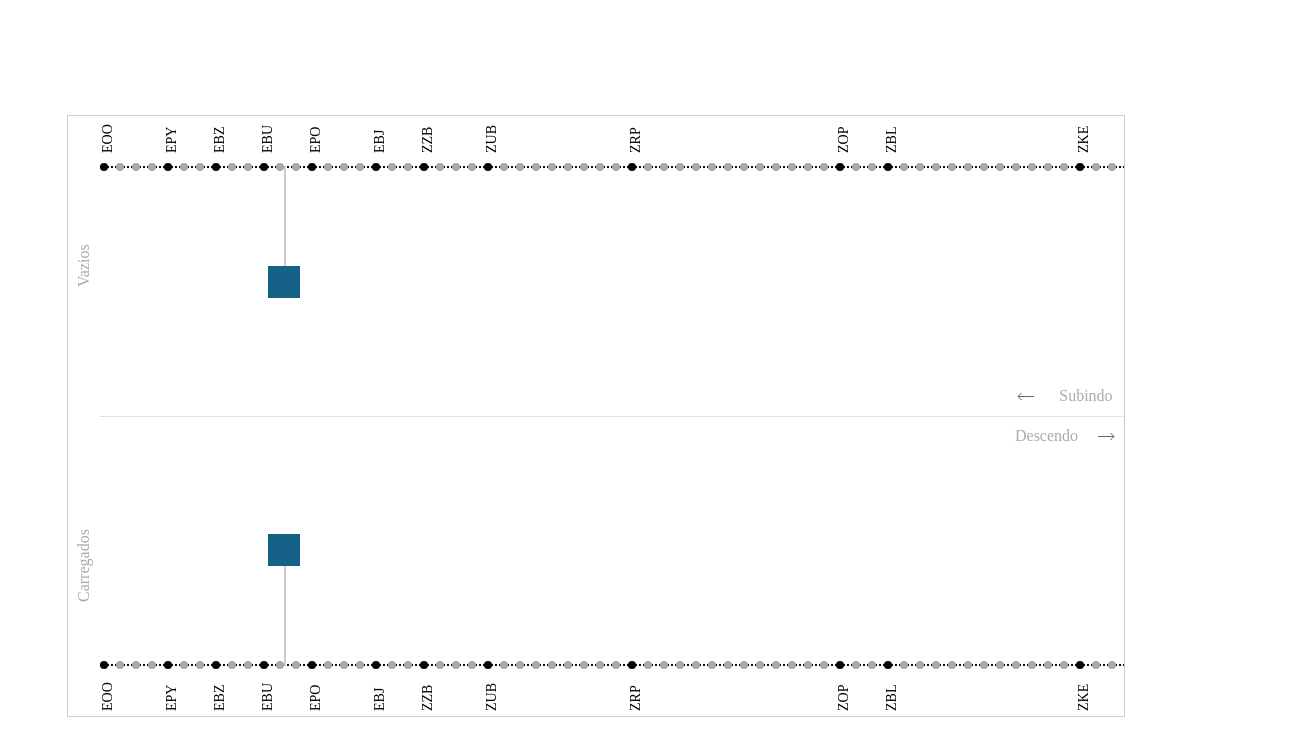
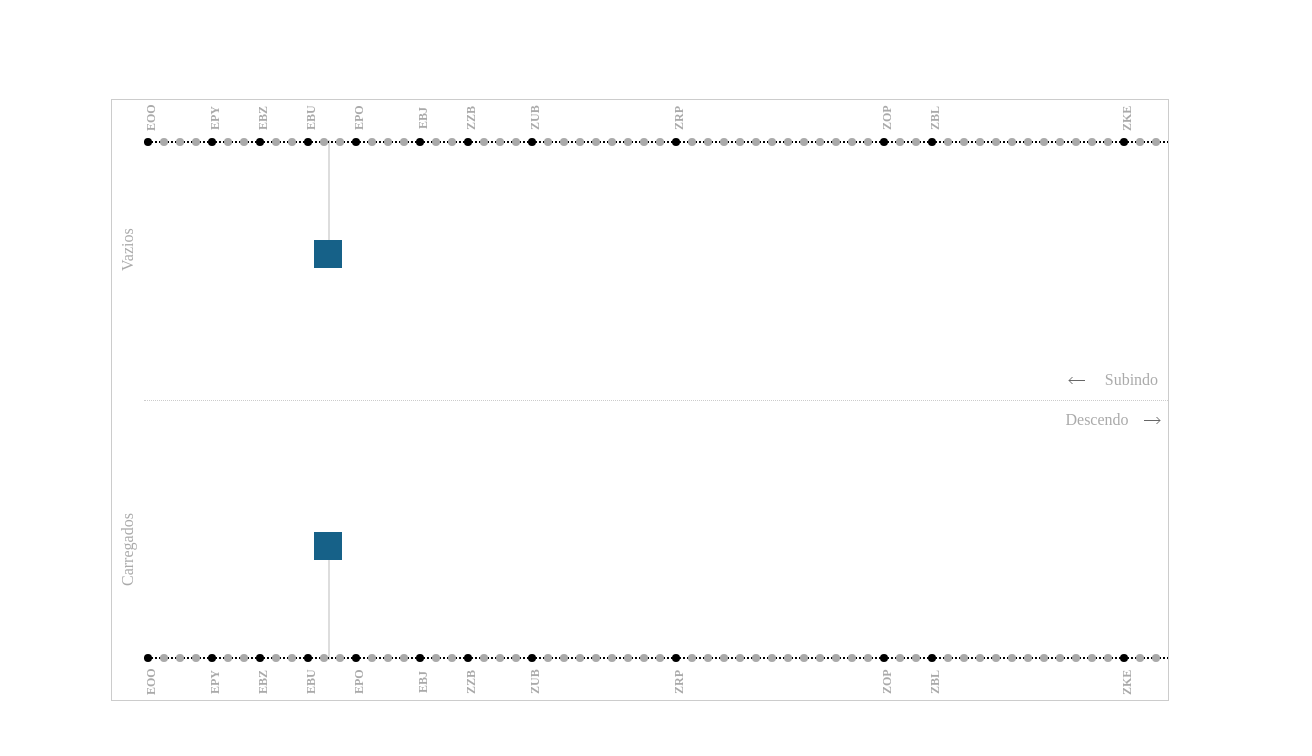
Before and after one commit to ramonprata/react-lab, a React (Create React App) app: page /state-management in a window 1280 px wide. Shown: the top 756 px of the page, 1312 px wide, since content can reach past the window. Built offline with nearby package versions, Linux system fonts and the light colour scheme.

Commit message:
versao semi-final

```diff
--- a/src/App.jsx
+++ b/src/App.jsx
@@ -2,13 +2,13 @@ import React from 'react';
 import './App.css';
 import { BrowserRouter as Router } from 'react-router-dom';
 import { MainPageContainer } from './features/mainPage';
-import MapaFrota from './features/mapaFrota/views/MapaFrota';
+import MapaContainer from './features/mapaFrota/views/MapaContainer';
 // import { theme } from './shared/theme';
 
 function App() {
   return (
     <Router>
-      <MapaFrota />
+      <MapaContainer />
       {/* <MainPageContainer /> */}
     </Router>
   );
--- a/src/features/mapaFrota/dados.mock.js
+++ b/src/features/mapaFrota/dados.mock.js
@@ -1,3 +1,9 @@
+export const trens = [
+  {
+    Patio: 'ZBL',
+  },
+];
+
 export const mapaEstacoesGraoDictionaty = {
   EOO: {
     estacaoPatio: 'EOO',
@@ -208,116 +214,3 @@ export const mapaEstacoesGraoDictionaty = {
     proximos: ['', ''],
   },
 };
-
-export const trens = [
-  {
-    Patio: 'ZBL',
-  },
-];
-
-export const objetosNasEstacoes = [
-  {
-    trem: 'A1',
-    estacaoPatio: 'EPO',
-  },
-  {
-    trem: 'A2',
-    estacaoPatio: 'EJB',
-  },
-  {
-    trem: 'A3',
-    estacaoPatio: 'EBY1',
-  },
-  {
-    trem: 'A4',
-    estacaoPatio: 'EJB4',
-  },
-  {
-    trem: 'A4',
-    estacaoPatio: 'EJB6',
-  },
-];
-
-export const estacoesPatios = [
-  {
-    estacaoPatio: 'ECO',
-  },
-  {
-    estacaoPatio: 'EBY',
-  },
-  {
-    estacaoPatio: 'EJB',
-  },
-  {
-    estacaoPatio: 'EPO',
-  },
-  {
-    estacaoPatio: 'ECO1',
-  },
-  {
-    estacaoPatio: 'EBY1',
-  },
-  {
-    estacaoPatio: 'EJB1',
-  },
-  {
-    estacaoPatio: 'EPO1',
-  },
-  {
-    estacaoPatio: 'ECO2',
-  },
-  {
-    estacaoPatio: 'EBY2',
-  },
-  {
-    estacaoPatio: 'EJB2',
-  },
-  {
-    estacaoPatio: 'EPO2',
-  },
-  {
-    estacaoPatio: 'ECO3',
-  },
-  {
-    estacaoPatio: 'EBY3',
-  },
-  {
-    estacaoPatio: 'EJB3',
-  },
-  {
-    estacaoPatio: 'EPO3',
-  },
-  {
-    estacaoPatio: 'ECO4',
-  },
-  {
-    estacaoPatio: 'EBY4',
-  },
-  {
-    estacaoPatio: 'EJB4',
-  },
-  {
-    estacaoPatio: 'EPO4',
-  },
-  {
-    estacaoPatio: 'ECO5',
-  },
-  {
-    estacaoPatio: 'EBY5',
-  },
-  {
-    estacaoPatio: 'EJB5',
-  },
-  {
-    estacaoPatio: 'EPO5',
-  },
-  {
-    estacaoPatio: 'EBY6',
-  },
-  {
-    estacaoPatio: 'EJB6',
-  },
-  {
-    estacaoPatio: 'EPO6',
-  },
-].map((estacao, idx) => ({ ...estacao, estacaoId: idx }));
--- a/src/features/mapaFrota/utils.js
+++ b/src/features/mapaFrota/utils.js
@@ -1,3 +1,6 @@
+export const STATUS_FROTA ={vazios: 'Vazios', carregados: 'Carregados'};
+export const FLUXOS_FROTA ={subindo:'Subindo', descendo:'Descendo'};
+
 export const MAX_WIDTH_OBJ = 100;
 export const MAX_HEIGHT_OBJ = 28;
 export const DISTANCIA_ENTRE_ESTACOES = 16;
@@ -26,6 +29,7 @@ export const calcPercentualPosicaObjeto = (idx, posicaoMarco) => {
 };
 
 export const getObjetoNaEstacao = (objetosNasEstacoes, estacaoTrem) => {
+
   let indexEstacaoEntreMarcos;
   for (let objeto of objetosNasEstacoes) {
     const objetoNaEstacao = objeto.Patio === estacaoTrem.estacaoPatio;
@@ -113,3 +117,7 @@ export const getMaximoTamanhoMapa = (estacoesComPosicoes) => {
     return '100vw'
   }
 };
+
+export const isFluxoSubindo = (sentido) => {
+  return sentido === FLUXOS_FROTA.subindo;
+};
--- a/src/features/mapaFrota/views/MapaEstacoes.jsx
+++ b/src/features/mapaFrota/views/Estacoes.jsx
@@ -3,9 +3,12 @@ import {
   calcPercentualPosicaObjeto,
   getObjetoNaEstacao,
   getPositionX,
+  isFluxoSubindo,
 } from '../utils';
 
-const MapaEstacoes = (props) => {
+const TAMANHO_PONTO_ESTACAO = 8;
+
+const Estacoes = (props) => {
   const { sentidoFluxo, estacoesComPosicoes, trens } = props;
 
   const {
@@ -17,7 +20,7 @@ const MapaEstacoes = (props) => {
 
   return estacoesComPosicoes.map((estacao, idx) => {
     const { indexEstacaoEntreMarcos } = getObjetoNaEstacao(trens, estacao);
-    const floxoSubindo = sentidoFluxo === 'Subindo';
+    const floxoSubindo = isFluxoSubindo(sentidoFluxo);
 
     const positionX = getPositionX(idx, estacao.marco);
     const positionObjeto = calcPercentualPosicaObjeto(
@@ -25,7 +28,7 @@ const MapaEstacoes = (props) => {
       estacao.positionX
     );
 
-    const larguraObjeto = 32;
+    const larguraObjeto = 28;
 
     return (
       <React.Fragment>
@@ -33,12 +36,16 @@ const MapaEstacoes = (props) => {
           <div
             style={{
               width: larguraObjeto,
-              height: 32,
+              height: 28,
               position: 'absolute',
               backgroundColor: '#166188',
               left: positionObjeto - larguraObjeto / 2,
-              bottom: !floxoSubindo ? linha.height + 50 : 'unset',
-              top: floxoSubindo ? linha.height + 50 : 'unset',
+              bottom: !floxoSubindo
+                ? linha.height + paradaContainer.height - TAMANHO_PONTO_ESTACAO
+                : 'unset',
+              top: floxoSubindo
+                ? linha.height + paradaContainer.height - TAMANHO_PONTO_ESTACAO
+                : 'unset',
             }}
           />
         )}
@@ -47,9 +54,12 @@ const MapaEstacoes = (props) => {
             style={{
               ...linha,
               left: positionObjeto,
-              bottom: !floxoSubindo ? 50 : 'unset',
-              top: floxoSubindo ? 50 : 'unset',
-              zIndex: 99,
+              bottom: !floxoSubindo
+                ? paradaContainer.height - TAMANHO_PONTO_ESTACAO
+                : 'unset',
+              top: floxoSubindo
+                ? paradaContainer.height - TAMANHO_PONTO_ESTACAO
+                : 'unset',
             }}
           />
         )}
@@ -71,7 +81,7 @@ const MapaEstacoes = (props) => {
           <div
             style={{
               ...containerTexto,
-              color: estacao.marco ? '#000' : 'transparent',
+              color: estacao.marco ? '#aaa' : 'transparent',
             }}
           >
             <div style={{ height: 32 }}>{estacao.estacaoPatio}</div>
@@ -87,17 +97,18 @@ const getStyles = () => ({
     display: 'flex',
     position: 'absolute',
     backgroundColor: '#fff',
-    height: 60,
+    height: 48,
   },
+
   marcadorEstacao: {
-    width: 8,
-    height: 8,
+    width: TAMANHO_PONTO_ESTACAO,
+    height: TAMANHO_PONTO_ESTACAO,
     borderRadius: 4,
-    zIndex: 2,
+    zIndex: 1,
   },
 
   linha: {
-    backgroundColor: '#ccc',
+    backgroundColor: '#ddd',
     width: 2,
     position: 'absolute',
     height: 100,
@@ -107,9 +118,10 @@ const getStyles = () => ({
     textOrientation: 'mixed',
     writingMode: 'vertical-rl',
     transform: 'rotate(180deg)',
-    textAlign: 'left',
-    fontSize: 14,
+    textAlign: 'center',
+    fontSize: 12,
+    fontWeight: 'bold',
   },
 });
 
-export default MapaEstacoes;
+export default Estacoes;
--- a/src/features/mapaFrota/views/FrotaFluxo.jsx
+++ b/src/features/mapaFrota/views/FrotaFluxo.jsx
@@ -1,35 +1,25 @@
 import React from 'react';
-import { MAX_WIDTH_OBJ, MAX_HEIGHT_OBJ, getMaximoTamanhoMapa } from '../utils';
-import MapaEstacoes from './MapaEstacoes';
+import { getMaximoTamanhoMapa, isFluxoSubindo } from '../utils';
+import Estacoes from './Estacoes';
 
 const FrotaFluxo = (props) => {
-  const { sentidoFluxo, estacoesComPosicoes, trens } = props;
-  const { mapa, linhaPontilhada, containerEstacoes } = getStyles(
-    estacoesComPosicoes
-  );
-
-  const fluxoSubindo = sentidoFluxo === 'Subindo';
-  const posicaoEstacoes = fluxoSubindo
-    ? {
-        top: 0,
-      }
-    : {
-        bottom: 0,
-      };
+  const { sentidoFluxo, maxWidthMapa, estacoes } = props;
+  const { mapa, linhaPontilhada, containerEstacoes } = getStyles(maxWidthMapa);
+  const fluxoSubindo = isFluxoSubindo(sentidoFluxo);
+  const posicaoEstacoes = {
+    top: fluxoSubindo ? 0 : 'unset',
+    bottom: !fluxoSubindo ? 0 : 'unset',
+  };
 
   return (
     <div style={{ ...mapa }}>
       <div style={{ ...containerEstacoes, ...posicaoEstacoes }}>
-        <MapaEstacoes
-          sentidoFluxo={sentidoFluxo}
-          estacoesComPosicoes={estacoesComPosicoes}
-          trens={trens}
-        />
+        {estacoes}
         <hr
           style={{
             ...linhaPontilhada,
-            bottom: fluxoSubindo ? 0 : 'unset',
-            top: !fluxoSubindo ? 0 : 'unset',
+            bottom: posicaoEstacoes.top - 3,
+            top: posicaoEstacoes.bottom - 3,
           }}
         />
       </div>
@@ -37,10 +27,9 @@ const FrotaFluxo = (props) => {
   );
 };
 
-const getStyles = (estacoesComPosicoes) => {
+const getStyles = (maxWidthMapa) => {
   return {
     mapa: {
-      // backgroundColor: 'violet',
       position: 'absolute',
       height: '100%',
       width: '100%',
@@ -48,13 +37,14 @@ const getStyles = (estacoesComPosicoes) => {
     linhaPontilhada: {
       border: 'none',
       borderTop: '2px dotted #000',
-      width: getMaximoTamanhoMapa(estacoesComPosicoes),
+      width: maxWidthMapa,
       left: 0,
       position: 'absolute',
+      zIndex: 0,
     },
     containerEstacoes: {
       position: 'absolute',
-      height: 60,
+      height: 48,
       width: '100%',
       bottom: 0,
     },
--- /dev/null
+++ b/src/features/mapaFrota/views/MapaContainer.jsx
@@ -0,0 +1,23 @@
+import React from 'react';
+import MapaFrota from './MapaFrota';
+import { mapaEstacoesGraoDictionaty } from '../dados.mock';
+import { getEstacoesComPosicoes } from '../utils';
+
+const MapaContainer = () => {
+  let estacoesComProximos = [];
+
+  Object.values(mapaEstacoesGraoDictionaty).forEach((estacao) => {
+    const proximosPontos = estacao.proximos
+      ? estacao.proximos.slice(0, Math.ceil(0.7 * estacao.proximos.length))
+      : [];
+    estacoesComProximos.push(estacao, ...proximosPontos);
+  });
+
+  const trens = [{ Patio: 'ZBL' }, { Patio: 'EYH' }];
+
+  const estacoesComPosicoes = getEstacoesComPosicoes(estacoesComProximos);
+
+  return <MapaFrota estacoesComPosicoes={estacoesComPosicoes} trens={trens} />;
+};
+
+export default MapaContainer;
--- a/src/features/mapaFrota/views/MapaFrota.jsx
+++ b/src/features/mapaFrota/views/MapaFrota.jsx
@@ -1,172 +1,125 @@
 import React from 'react';
-import { mapaEstacoesGraoDictionaty } from '../dados.mock';
 import FrotaFluxo from './FrotaFluxo';
-import { ReactComponent as Arrow } from '../assets/arrow-svg.svg';
-import { getEstacoesComPosicoes, getMaximoTamanhoMapa } from '../utils';
-import { Paper } from '@material-ui/core';
-import { useRef } from 'react';
-
-let estacoesComProximos = [];
-
-Object.values(mapaEstacoesGraoDictionaty).forEach((estacao) => {
-  const proximosPontos = estacao.proximos
-    ? estacao.proximos.slice(0, Math.ceil(0.7 * estacao.proximos.length))
-    : [];
-  estacoesComProximos.push(estacao, ...proximosPontos);
-});
-
-const trens = [{ Patio: 'ZBL' }];
-
-const estacoesComPosicoes = getEstacoesComPosicoes(estacoesComProximos);
+import { getMaximoTamanhoMapa, STATUS_FROTA, FLUXOS_FROTA } from '../utils';
+import StatusFrota from './StatusFrota';
+import SentidoFluxo from './SentidoFluxo';
+import Estacoes from './Estacoes';
 
 const MapaFrota = (props) => {
-  const { page, container, containerStatus, paper } = styles;
-  const mapaRef = useRef(null);
+  const { trens, estacoesComPosicoes } = props;
+  const maxWidthMapa = getMaximoTamanhoMapa(estacoesComPosicoes);
 
-  const getPosicaoStatus = () => {
-    console.log('mapaRef :>> ', mapaRef);
-    if (mapaRef.current) {
-      console.log(
-        'mapaRef.current.offsetHeight :>> ',
-        mapaRef.current.offsetHeight
-      );
-      return mapaRef.current.offsetHeight / 2;
-    }
-  };
+  const { subindo, descendo } = FLUXOS_FROTA;
+  const { vazios, carregados } = STATUS_FROTA;
 
-  const renderStatus = (status) => {
-    return (
-      <div style={containerStatus}>
-        <span>{status}</span>
-      </div>
-    );
-  };
-
-  const renderSentidoFluxo = (sentido) => {
-    const fluxoSubindo = sentido === 'Subindo';
-    return (
-      <div
-        style={{
-          display: 'flex',
-          justifyContent: 'space-around',
-          alignItems: 'center',
-          color: '#aaa',
-          width: 120,
-          height: 40,
-        }}
-      >
-        {fluxoSubindo && <Arrow />}
-        <span>{sentido}</span>
-        {!fluxoSubindo && <Arrow style={{ transform: 'rotate(180deg)' }} />}
-      </div>
-    );
-  };
+  const {
+    page,
+    container,
+    gridMapa,
+    gridFluxoFrota,
+    sentidoFluxoContainer,
+  } = getStyles(maxWidthMapa);
 
   return (
     <React.Fragment>
       <div style={page}>
-        <div style={paper} ref={mapaRef}>
         <div style={container}>
-            <div
-              style={{
-                display: 'grid',
-                gridTemplateColumns: '1fr',
-                gridTemplateRows: '300px 300px',
-              }}
-            >
-              {renderStatus('Vazios')}
+          <StatusFrota />
 
-              {renderStatus('Carregados')}
+          <div style={gridMapa}>
+            <div style={gridFluxoFrota}>
+              <FrotaFluxo
+                status={vazios}
+                sentidoFluxo={subindo}
+                maxWidthMapa={maxWidthMapa}
+                estacoes={
+                  <Estacoes
+                    sentidoFluxo={subindo}
+                    estacoesComPosicoes={estacoesComPosicoes}
+                    trens={trens}
+                  />
+                }
+              />
             </div>
 
             <div
               style={{
+                ...gridFluxoFrota,
+                ...gridFluxoFrota.fluxoDescendo,
+              }}
+            >
+              <FrotaFluxo
+                status={carregados}
+                sentidoFluxo={descendo}
+                maxWidthMapa={maxWidthMapa}
+                estacoes={
+                  <Estacoes
+                    sentidoFluxo={descendo}
+                    estacoesComPosicoes={estacoesComPosicoes}
+                    trens={trens}
+                  />
+                }
+              />
+            </div>
+          </div>
+          <div style={sentidoFluxoContainer}>
+            <SentidoFluxo sentido={subindo} />
+            <SentidoFluxo sentido={descendo} />
+          </div>
+        </div>
+      </div>
+    </React.Fragment>
+  );
+};
+
+const getStyles = (maxWidthMapa) => {
+  return {
+    page: {
+      margin: 0,
+      display: 'flex',
+      alignItems: 'center',
+      justifyContent: 'center',
+      position: 'absolute',
+      height: '100vh',
+      width: '100vw',
+    },
+
+    container: {
+      border: '1px solid #ccc',
+      display: 'grid',
+      gridTemplateColumns: '32px auto',
+      gridTemplateRows: 'auto',
+      alignItems: 'center',
+      justifyContent: 'center',
+      position: 'absolute',
+    },
+
+    gridMapa: {
       display: 'grid',
       justifyItems: 'center',
       gridTemplateColumns: '1fr',
       gridTemplateRows: '300px 300px',
       overflowX: 'auto',
       width: '80vw',
-              }}
-            >
-              <div
-                style={{
+    },
+
+    gridFluxoFrota: {
       display: 'grid',
       gridTemplateColumns: '1fr',
       gridTemplateRows: '1fr 28px',
-                  width: getMaximoTamanhoMapa(estacoesComPosicoes),
+      width: maxWidthMapa,
       position: 'relative',
-                }}
-              >
-                <FrotaFluxo
-                  status="Vazios"
-                  sentidoFluxo="Subindo"
-                  estacoesComPosicoes={estacoesComPosicoes}
-                  trens={trens}
-                />
-              </div>
-
-              <div
-                style={{
-                  display: 'grid',
-                  gridTemplateColumns: '1fr',
+      fluxoDescendo: {
         gridTemplateRows: '28px 1fr',
-                  width: getMaximoTamanhoMapa(estacoesComPosicoes),
         borderTop: 'dotted 1px #ccc',
-                  position: 'relative',
-                }}
-              >
-                {/* {renderSentidoFluxo('Descendo')} */}
-
-                <FrotaFluxo
-                  status="Carregados"
-                  sentidoFluxo="Descendo"
-                  estacoesComPosicoes={estacoesComPosicoes}
-                  trens={trens}
-                />
-              </div>
-            </div>
-          </div>
-        </div>
-        <div style={{ position: 'relative', right: 120 }}>
-          <div>{renderSentidoFluxo('Subindo')}</div>
-          <div>{renderSentidoFluxo('Descendo')}</div>
-        </div>
-      </div>
-    </React.Fragment>
-  );
-};
-
-const styles = {
-  page: {
-    margin: 0,
-    display: 'flex',
-    alignItems: 'center',
-    justifyContent: 'center',
-    width: '100vw',
-    height: '100vh',
-    padding: 16,
       },
-  container: {
-    display: 'grid',
-    gridTemplateColumns: '32px auto',
-    gridTemplateRows: 'auto',
-    alignItems: 'center',
-    justifyContent: 'center',
-  },
-  paper: {
-    border: '1px solid #ccc',
     },
 
-  containerStatus: {
-    display: 'flex',
-    flexDirection: 'column',
-    justifyContent: 'center',
-    alignItems: 'center',
-    textOrientation: 'mixed',
-    writingMode: 'vertical-rl',
-    color: '#aaa',
-    transform: 'rotate(180deg)',
+    sentidoFluxoContainer: {
+      position: 'absolute',
+      right: 0,
+      bottom: 260,
     },
   };
+};
 export default MapaFrota;
--- /dev/null
+++ b/src/features/mapaFrota/views/SentidoFluxo.jsx
@@ -0,0 +1,35 @@
+import React from 'react';
+import { ReactComponent as Arrow } from '../assets/arrow-svg.svg';
+
+const SentidoFluxo = (props) => {
+  const { sentido } = props;
+  const { sentidoInvertido, fluxoSentidoContent } = getStyles();
+
+  const fluxoSubindo = sentido === 'Subindo';
+
+  return (
+    <div style={fluxoSentidoContent}>
+      {fluxoSubindo && <Arrow />}
+      <span>{sentido}</span>
+      {!fluxoSubindo && <Arrow style={sentidoInvertido} />}
+    </div>
+  );
+};
+
+const getStyles = () => {
+  return {
+    fluxoSentidoContent: {
+      display: 'flex',
+      justifyContent: 'space-around',
+      alignItems: 'center',
+      color: '#aaa',
+      width: 110,
+      height: 40,
+    },
+    sentidoInvertido: {
+      transform: 'rotate(180deg)',
+    },
+  };
+};
+
+export default SentidoFluxo;
--- /dev/null
+++ b/src/features/mapaFrota/views/StatusFrota.jsx
@@ -0,0 +1,40 @@
+import React from 'react';
+
+const StatusFrota = () => {
+  const { gridStatus, contentStatus } = getStyles();
+  const renderStatus = (status) => {
+    return (
+      <div style={contentStatus}>
+        <span>{status}</span>
+      </div>
+    );
+  };
+
+  return (
+    <div style={gridStatus}>
+      {renderStatus('Vazios')}
+      {renderStatus('Carregados')}
+    </div>
+  );
+};
+
+const getStyles = () => {
+  return {
+    gridStatus: {
+      display: 'grid',
+      gridTemplateColumns: '1fr',
+      gridTemplateRows: '300px 300px',
+    },
+    contentStatus: {
+      display: 'flex',
+      flexDirection: 'column',
+      justifyContent: 'center',
+      alignItems: 'center',
+      textOrientation: 'mixed',
+      writingMode: 'vertical-rl',
+      color: '#aaa',
+      transform: 'rotate(180deg)',
+    },
+  };
+};
+export default StatusFrota;
```
Lines whose indentation alone changed are shown as unchanged.
